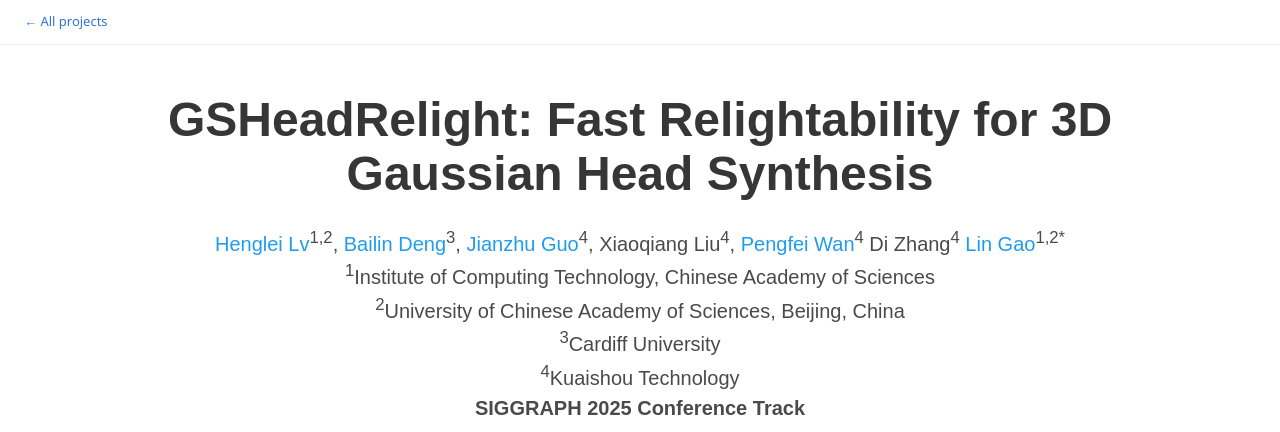
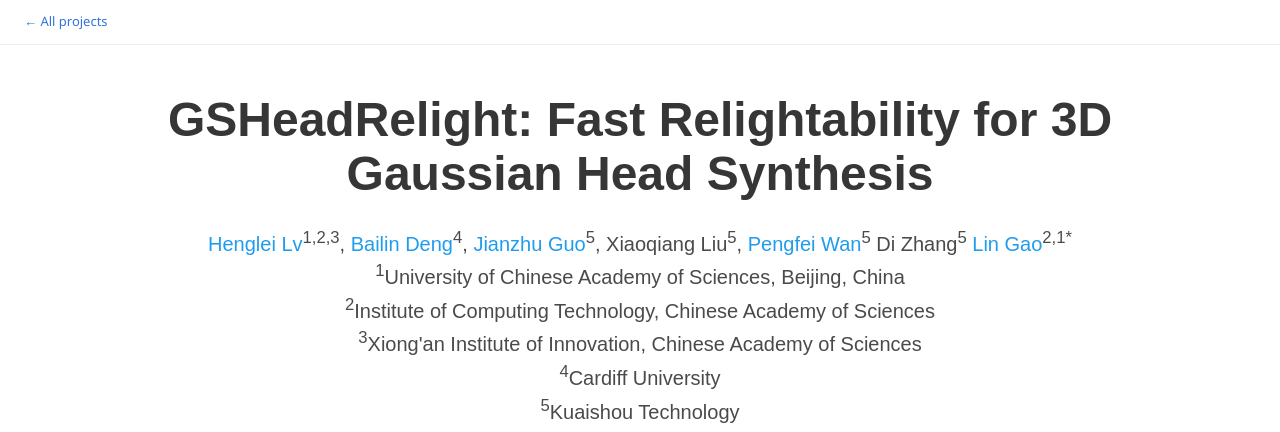
Before and after one commit to sagileo/sagileo.github.io, a plain HTML site: page GSHeadRelight/index.html in a window 1280 px wide. Shown: the top 432 px of the page. Drawn offline with nearby package versions, Linux system fonts and the light colour scheme; some icons are missing; a web font is replaced by a local one.

Commit message:
Update Henglei Lv affiliations on both project pages

```diff
--- a/GSHeadRelight/index.html
+++ b/GSHeadRelight/index.html
@@ -61,31 +61,32 @@
             <div class="is-size-5 publication-authors">
               <!-- Paper authors -->
               <span class="author-block">
-                <a href="https://scholar.google.com.sg/citations?hl=zh-CN&user=A-ISUPEAAAAJ" target="_blank">Henglei Lv</a><sup>1,2</sup>,</span>
+                <a href="https://scholar.google.com.sg/citations?hl=zh-CN&user=A-ISUPEAAAAJ" target="_blank">Henglei Lv</a><sup>1,2,3</sup>,</span>
                   <span class="author-block">
-                    <a href="https://www.bdeng.me" target="_blank">Bailin Deng</a><sup>3</sup>,
+                    <a href="https://www.bdeng.me" target="_blank">Bailin Deng</a><sup>4</sup>,
                   <span class="author-block">
-                    <a href="https://guojianzhu.com" target="_blank">Jianzhu Guo</a><sup>4</sup>,</span>
+                    <a href="https://guojianzhu.com" target="_blank">Jianzhu Guo</a><sup>5</sup>,</span>
                   </span>
                   <span class="author-block">
-                    Xiaoqiang Liu</a><sup>4</sup>,
+                    Xiaoqiang Liu</a><sup>5</sup>,
                   </span>
                   <span class="author-block">
-                    <a href="https://scholar.google.com/citations?hl=en&user=P6MraaYAAAAJ" target="_blank">Pengfei Wan</a><sup>4</sup>
+                    <a href="https://scholar.google.com/citations?hl=en&user=P6MraaYAAAAJ" target="_blank">Pengfei Wan</a><sup>5</sup>
                   </span>
                   <span class="author-block">
-                    Di Zhang</a><sup>4</sup>
+                    Di Zhang</a><sup>5</sup>
                   </span>
                   <span class="author-block">
-                    <a href="http://www.geometrylearning.com/lin/" target="_blank">Lin Gao</a><sup>1,2*</sup>
+                    <a href="http://www.geometrylearning.com/lin/" target="_blank">Lin Gao</a><sup>2,1*</sup>
                   </span>
                   </div>
 
                   <div class="is-size-5 publication-authors">
-                    <span class="author-block"><sup>1</sup>Institute of Computing Technology, Chinese Academy of Sciences</span><br>
-                    <span class="author-block"><sup>2</sup>University of Chinese Academy of Sciences, Beijing, China</span><br>
-                    <span class="author-block"><sup>3</sup>Cardiff University</span><br>
-                    <span class="author-block"><sup>4</sup>Kuaishou Technology</span><br>
+                    <span class="author-block"><sup>1</sup>University of Chinese Academy of Sciences, Beijing, China</span><br>
+                    <span class="author-block"><sup>2</sup>Institute of Computing Technology, Chinese Academy of Sciences</span><br>
+                    <span class="author-block"><sup>3</sup>Xiong'an Institute of Innovation, Chinese Academy of Sciences</span><br>
+                    <span class="author-block"><sup>4</sup>Cardiff University</span><br>
+                    <span class="author-block"><sup>5</sup>Kuaishou Technology</span><br>
                     <span><b>SIGGRAPH 2025 Conference Track</b></span><br>
                     <!-- <span class="author-block"></span> -->
                     <!-- <span class="email-cntrb"><small><br><sup>&dagger; Indicates Corresponding Author</sup></small></span>
--- a/JointLight/styles.css
+++ b/JointLight/styles.css
@@ -247,6 +247,12 @@ h1 .title-dot {
   gap:2px 20px;
   font-size:11px;
   color:var(--muted);
+}
+.affiliations>span[data-lang] {
+  display:flex;
+  flex-wrap:wrap;
+  justify-content:center;
+  gap:4px 20px;
 }
 .affiliations sup {
   font-size:9px;
```
Also changed, not shown: JointLight/index.html (+2 -2 lines).
